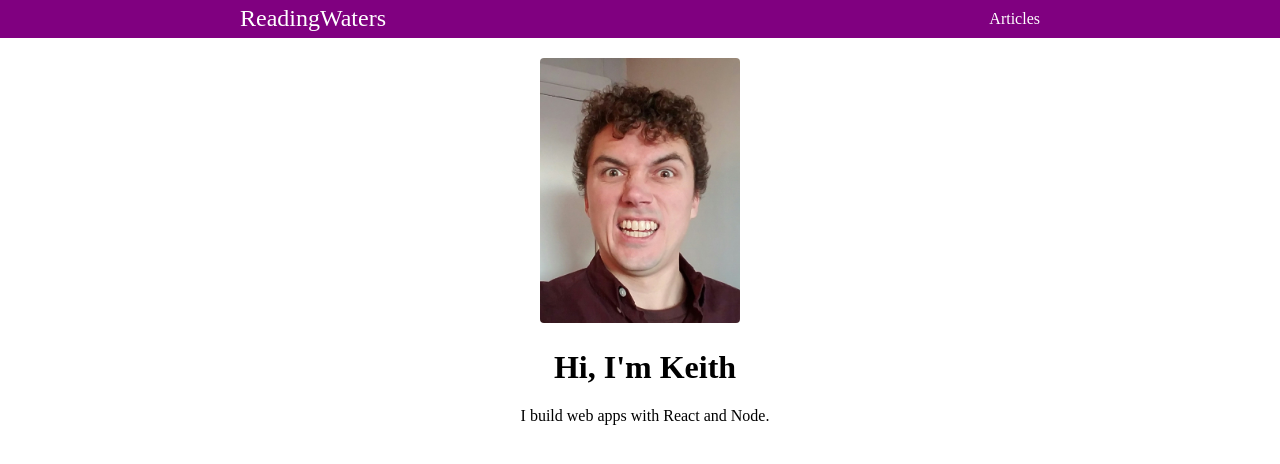
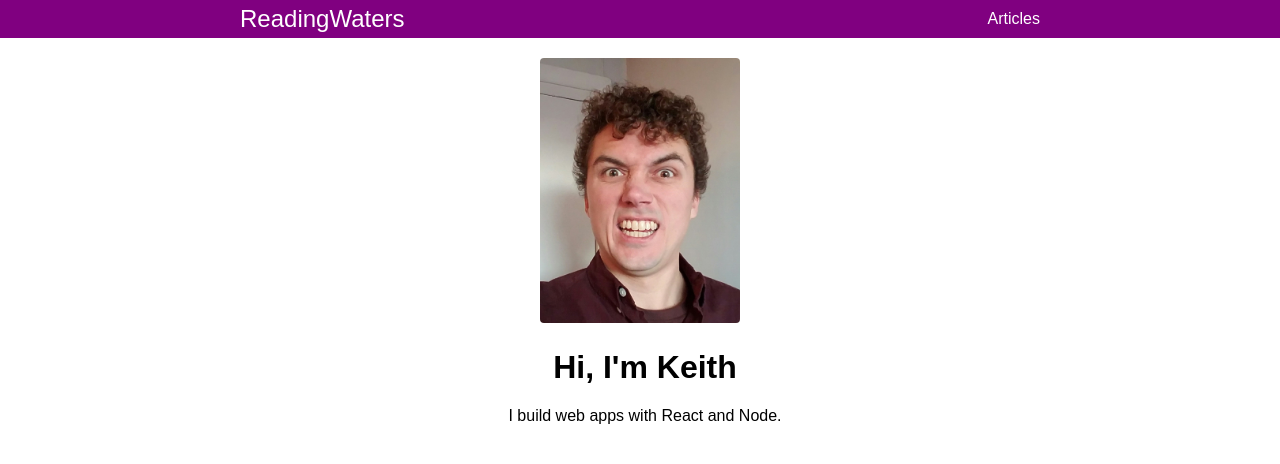
Before and after one commit to keith-waters/readingwaters.com, a Next.js app: page / in a window 1280 px wide. Shown: the top 464 px of the page. Built offline with nearby package versions, Linux system fonts and the light colour scheme.

Commit message:
Add font-family style

```diff
--- a/src/pages/_app.js
+++ b/src/pages/_app.js
@@ -2,6 +2,7 @@ import App from 'next/app';
 import Head from 'next/head';
 import Layout from '../Layout';
 import '../normalize.css';
+import '../style.css';
 
 class MyApp extends App {
   render() {
--- /dev/null
+++ b/src/style.css
@@ -0,0 +1,3 @@
+h1,h2,h3,h4,h5,h6,p,a {
+  font-family: Arial, Helvetica, sans-serif;
+}
```
